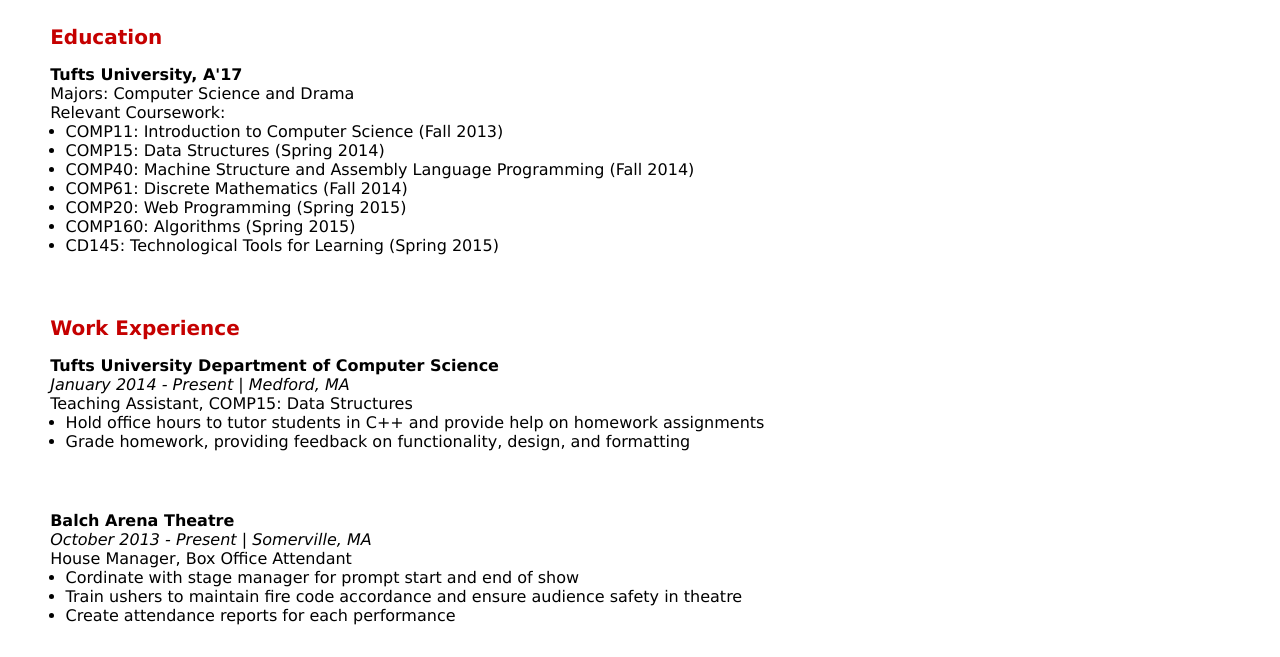
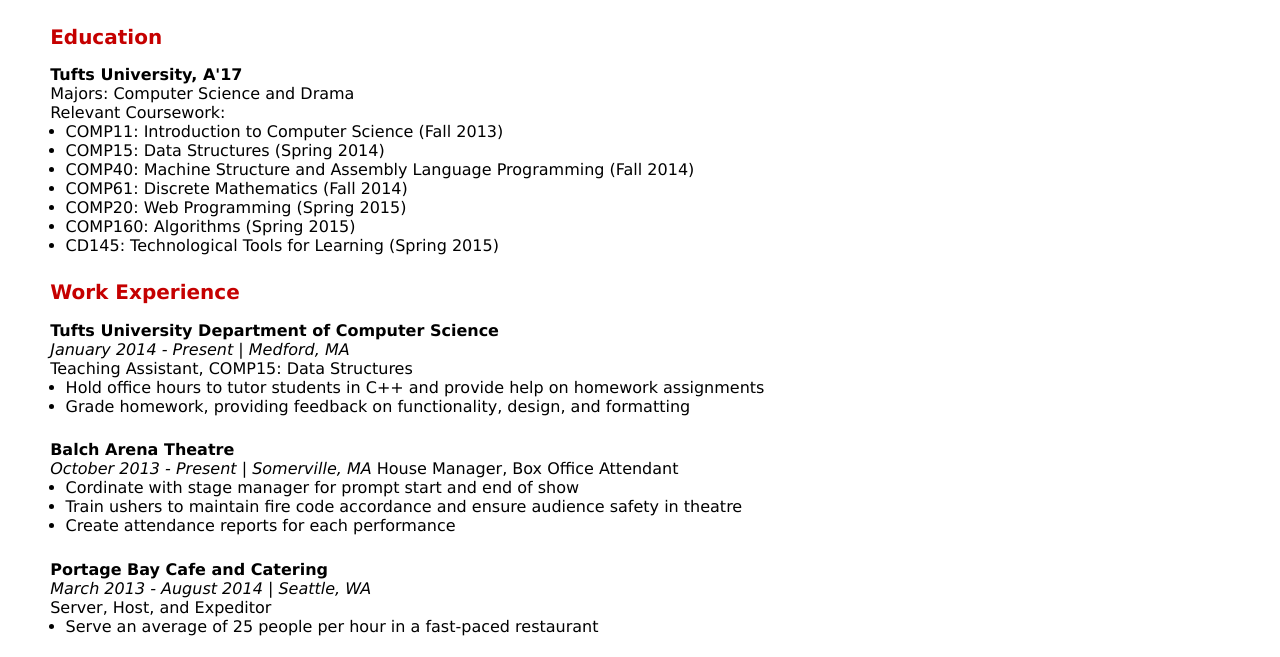
Before and after one commit to KatzMitch/KatzMitch.github.io, a plain HTML site: page resume.html in a window 1280 px wide. Shown: the part 135-792 px from the top of the page. Drawn offline with Linux system fonts and the light colour scheme.

Commit message:
Removed excess <br> tags

```diff
--- a/resume.html
+++ b/resume.html
@@ -27,7 +27,6 @@
                         <li>COMP160: Algorithms (Spring 2015)</li>
                         <li>CD145: Technological Tools for Learning (Spring 2015)</li>
                 </ul>
-                <br>
 
                 <h2>Work Experience</h2>
                 <p><span class="strong">Tufts University Department of Computer Science</span><br>
@@ -37,23 +36,20 @@
                         <li>Hold office hours to tutor students in C++ and provide help on homework assignments</li>
                         <li>Grade homework, providing feedback on functionality, design, and formatting</li>
                 </ul>
-                <br>
                 <p><span class="strong">Balch Arena Theatre</span><br>
-                <span class="ital">October 2013 - Present | Somerville, MA</span><br>
+                <span class="ital">October 2013 - Present | Somerville, MA</span>
                 House Manager, Box Office Attendant</p>
                 <ul>
                         <li>Cordinate with stage manager for prompt start and end of show</li>
                         <li>Train ushers to maintain fire code accordance and ensure audience safety in theatre</li>
                         <li>Create attendance reports for each performance</li>
                 </ul>
-                <br>
-
                 <p><span class="strong">Portage Bay Cafe and Catering</span><br>
                 <span class="ital">March 2013 - August 2014 | Seattle, WA</span><br>
                 Server, Host, and Expeditor</p>
                 <ul>
                        <li>Serve an average of 25 people per hour in a fast-paced restaurant</li>
-                </ul><br>
+                </ul>
 
                 <h2>Skills</h2>
                 <p><span class="strong">Programming Languages: </span>C/C++, Java, Python, Ruby, HTML5, CSS, x86 Assembler
```
